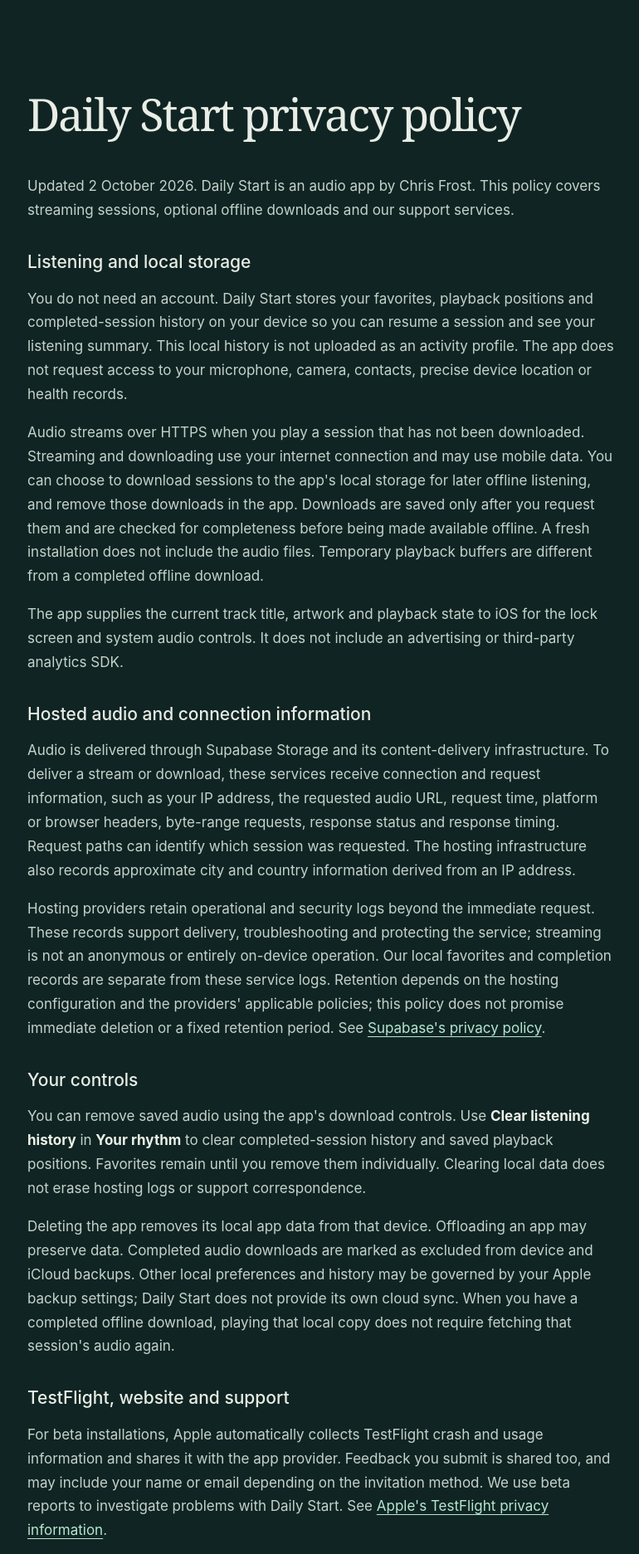
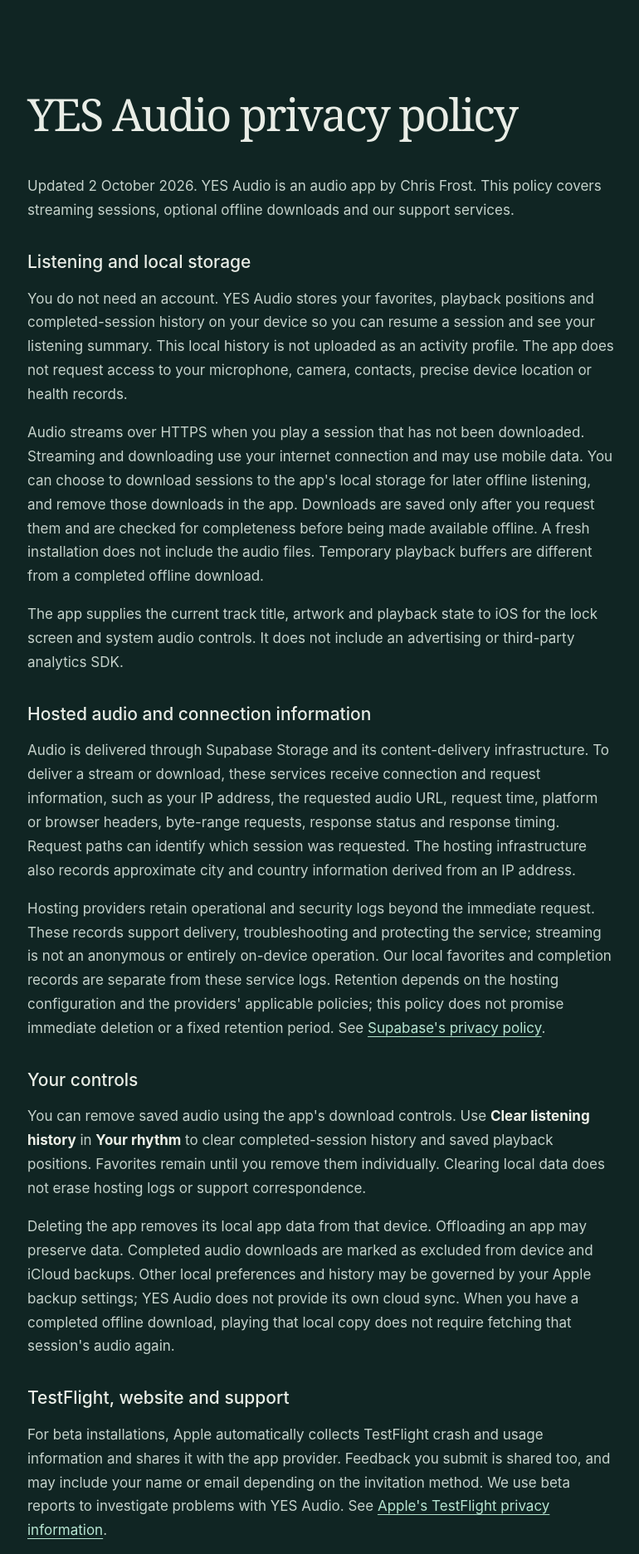
Before and after one commit to chrisfrostcoach/daily-start-support, a plain HTML site: page privacy.html in a window 1280 px wide. Shown: the top 1873 px of the page at 83% size, without its empty margins (253-1023 px from the left). Drawn offline with Linux system fonts and the light colour scheme.

Commit message:
Update support pages and icon for YES Audio

```diff
--- a/privacy.html
+++ b/privacy.html
@@ -1,10 +1,10 @@
 <!doctype html>
-<html lang="en"><head><meta charset="utf-8"><meta name="viewport" content="width=device-width, initial-scale=1"><title>Daily Start — Privacy policy</title><style>:root{color-scheme:dark;font-family:-apple-system,BlinkMacSystemFont,"Segoe UI",sans-serif;color:#e9ede6;background:#102523}*{box-sizing:border-box}body{margin:0}main{max-width:760px;margin:auto;padding:64px 26px 90px}h1{font-family:Georgia,serif;font-size:clamp(34px,7vw,54px);font-weight:400;letter-spacing:-.04em}h2{font-size:21px;font-weight:550;margin-top:35px}p{font-size:17px;line-height:1.7;color:#c5d2cb}a{color:#b7e6d2;text-underline-offset:4px}strong{color:#edf0e8}</style><link rel="icon" type="image/png" href="icon.png">
+<html lang="en"><head><meta charset="utf-8"><meta name="viewport" content="width=device-width, initial-scale=1"><title>YES Audio — Privacy policy</title><style>:root{color-scheme:dark;font-family:-apple-system,BlinkMacSystemFont,"Segoe UI",sans-serif;color:#e9ede6;background:#102523}*{box-sizing:border-box}body{margin:0}main{max-width:760px;margin:auto;padding:64px 26px 90px}h1{font-family:Georgia,serif;font-size:clamp(34px,7vw,54px);font-weight:400;letter-spacing:-.04em}h2{font-size:21px;font-weight:550;margin-top:35px}p{font-size:17px;line-height:1.7;color:#c5d2cb}a{color:#b7e6d2;text-underline-offset:4px}strong{color:#edf0e8}</style><link rel="icon" type="image/png" href="icon.png">
 </head><body><main>
-<h1>Daily Start privacy policy</h1>
-<p>Updated 2 October 2026. Daily Start is an audio app by Chris Frost. This policy covers streaming sessions, optional offline downloads and our support services.</p>
+<h1>YES Audio privacy policy</h1>
+<p>Updated 2 October 2026. YES Audio is an audio app by Chris Frost. This policy covers streaming sessions, optional offline downloads and our support services.</p>
 <h2>Listening and local storage</h2>
-<p>You do not need an account. Daily Start stores your favorites, playback positions and completed-session history on your device so you can resume a session and see your listening summary. This local history is not uploaded as an activity profile. The app does not request access to your microphone, camera, contacts, precise device location or health records.</p>
+<p>You do not need an account. YES Audio stores your favorites, playback positions and completed-session history on your device so you can resume a session and see your listening summary. This local history is not uploaded as an activity profile. The app does not request access to your microphone, camera, contacts, precise device location or health records.</p>
 <p>Audio streams over HTTPS when you play a session that has not been downloaded. Streaming and downloading use your internet connection and may use mobile data. You can choose to download sessions to the app&#x27;s local storage for later offline listening, and remove those downloads in the app. Downloads are saved only after you request them and are checked for completeness before being made available offline. A fresh installation does not include the audio files. Temporary playback buffers are different from a completed offline download.</p>
 <p>The app supplies the current track title, artwork and playback state to iOS for the lock screen and system audio controls. It does not include an advertising or third-party analytics SDK.</p>
 <h2>Hosted audio and connection information</h2>
@@ -12,9 +12,9 @@
 <p>Hosting providers retain operational and security logs beyond the immediate request. These records support delivery, troubleshooting and protecting the service; streaming is not an anonymous or entirely on-device operation. Our local favorites and completion records are separate from these service logs. Retention depends on the hosting configuration and the providers&#x27; applicable policies; this policy does not promise immediate deletion or a fixed retention period. See <a href="https://supabase.com/privacy">Supabase&#x27;s privacy policy</a>.</p>
 <h2>Your controls</h2>
 <p>You can remove saved audio using the app&#x27;s download controls. Use <strong>Clear listening history</strong> in <strong>Your rhythm</strong> to clear completed-session history and saved playback positions. Favorites remain until you remove them individually. Clearing local data does not erase hosting logs or support correspondence.</p>
-<p>Deleting the app removes its local app data from that device. Offloading an app may preserve data. Completed audio downloads are marked as excluded from device and iCloud backups. Other local preferences and history may be governed by your Apple backup settings; Daily Start does not provide its own cloud sync. When you have a completed offline download, playing that local copy does not require fetching that session&#x27;s audio again.</p>
+<p>Deleting the app removes its local app data from that device. Offloading an app may preserve data. Completed audio downloads are marked as excluded from device and iCloud backups. Other local preferences and history may be governed by your Apple backup settings; YES Audio does not provide its own cloud sync. When you have a completed offline download, playing that local copy does not require fetching that session&#x27;s audio again.</p>
 <h2>TestFlight, website and support</h2>
-<p>For beta installations, Apple automatically collects TestFlight crash and usage information and shares it with the app provider. Feedback you submit is shared too, and may include your name or email depending on the invitation method. We use beta reports to investigate problems with Daily Start. See <a href="https://www.apple.com/legal/privacy/data/en/test-flight/">Apple&#x27;s TestFlight privacy information</a>.</p>
+<p>For beta installations, Apple automatically collects TestFlight crash and usage information and shares it with the app provider. Feedback you submit is shared too, and may include your name or email depending on the invitation method. We use beta reports to investigate problems with YES Audio. See <a href="https://www.apple.com/legal/privacy/data/en/test-flight/">Apple&#x27;s TestFlight privacy information</a>.</p>
 <p>Our support and privacy pages are hosted on GitHub Pages. Opening those pages sends a web request to GitHub and its delivery providers, which may process connection and usage information under <a href="https://docs.github.com/en/site-policy/privacy-policies/github-general-privacy-statement">GitHub&#x27;s privacy statement</a>.</p>
 <p>If you email us, we receive the address, message and attachments you choose to send. Email and support providers process that correspondence to deliver and manage your request. Please do not send sensitive information that is unnecessary for resolving your issue. A fixed automatic deletion schedule for support correspondence or exported beta reports has not been established.</p>
 <h2>Contact and changes</h2>
```
Also changed, not shown: index.html (+1 -1 lines), icon.png.
